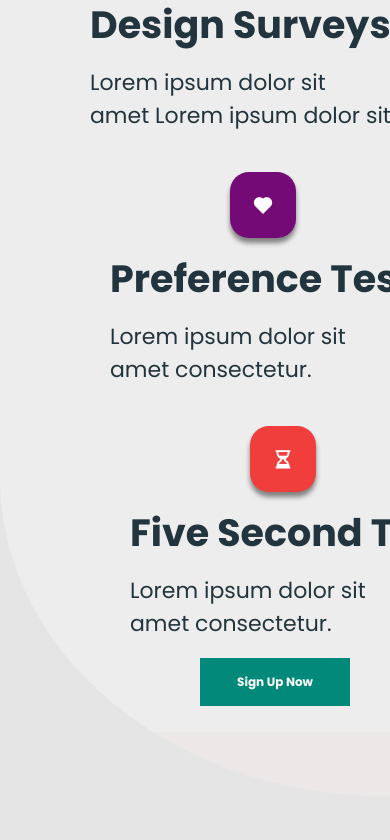
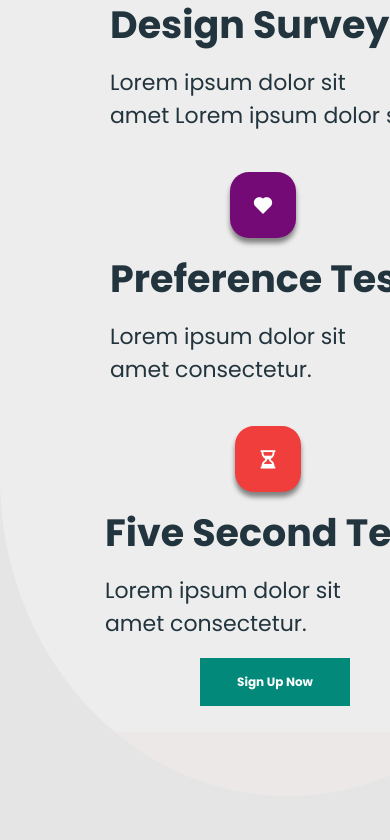
Before and after one commit to PattayevAsadbek2003/my-project, a plain HTML site: page my-project/My product/index.html in a window 390 px wide. Shown: the part 1523-2363 px from the top of the page. Drawn offline with nearby package versions, Linux system fonts and the light colour scheme.

Commit message:
my product

```diff
--- a/my-project/My product/responsive.css
+++ b/my-project/My product/responsive.css
@@ -1077,23 +1077,23 @@ footer h3{
 }
 .information-bar .menu-bars .menu4{
     margin-top: 20px;
-    margin-left: -40;
 }
 .information-bar .menu-bars .menu4 i{
     padding: 18px;
     font-size: 18px;
-    margin-left: 0px;
+    margin-left: -20px;
 }
 .information-bar .menu-bars .menu4 h3{
     font-size: 22px;
     color: #22343D;
     margin-bottom: 13px;
-    margin-left: 0px;
+    margin-left: -20px;
     /* margin-right: 122px; */
 }
 .information-bar .menu-bars .menu4 p{
     font-size: 16px;
     color: #22343D;
+    margin-left: -20px;
     /* margin-right: 46px; */
 }
 
@@ -1686,7 +1686,7 @@ footer h3{
 .information-bar .menu-bars{
     width: 540px;
     height:960px;
-    margin-left: 130px;
+    margin-left: 150px;
     margin-top: 80px;
     display: flex;
     flex-direction: column;
@@ -1709,7 +1709,7 @@ footer h3{
     font-size: 38px;
     color: #22343D;
     margin-bottom: 13px;
-    /* margin-right: 122px; */
+    margin-right: 50px;
 }
 .information-bar .menu-bars .menu1 p{
     font-size: 22px;
@@ -1729,7 +1729,7 @@ footer h3{
     font-size: 38px;
     color: #22343D;
     margin-bottom: 13px;
-    /* margin-right: 122px; */
+    margin-right: 50px;
 }
 .information-bar .menu-bars .menu2 p{
     font-size: 22px;
@@ -1739,6 +1739,7 @@ footer h3{
 
 .information-bar .menu-bars .menu3{
     margin-right:0px;
+    margin-left: -40px;
 }
 .information-bar .menu-bars .menu3 i{
     padding: 22px;
@@ -1749,20 +1750,22 @@ footer h3{
     font-size: 38px;
     color: #22343D;
     margin-bottom: 13px;
-    /* margin-right: 122px; */
+    margin-right: 50px;
 }
 .information-bar .menu-bars .menu3 p{
     font-size: 22px;
     margin-bottom: 40px;
+
 }
 
 .information-bar .menu-bars .menu4{
     margin-right:0px;
+    margin-left: -25px;
 }
 .information-bar .menu-bars .menu4 i{
     padding: 22px;
     font-size: 22px;
-    margin-left: 120px;
+    margin-left: 110px;
 }
 .information-bar .menu-bars .menu4 h3{
     font-size: 38px;
@@ -1778,6 +1781,7 @@ footer h3{
 .information-bar{
     background-image: linear-gradient( #EDEDED 95% ,  #fcefef52 5% );
     border-radius: 0 0 100% 100% / 0 0 50% 50%;
+    width: 576px;
 }
 
 
@@ -1867,6 +1871,8 @@ footer h3{
 }
 .heading1 h4{
     text-align: center;
+    font-size: 14px;
+    width: 300px;
 }
 .main-info{
     width:576px;
```
Also changed, not shown: 1 other file.
